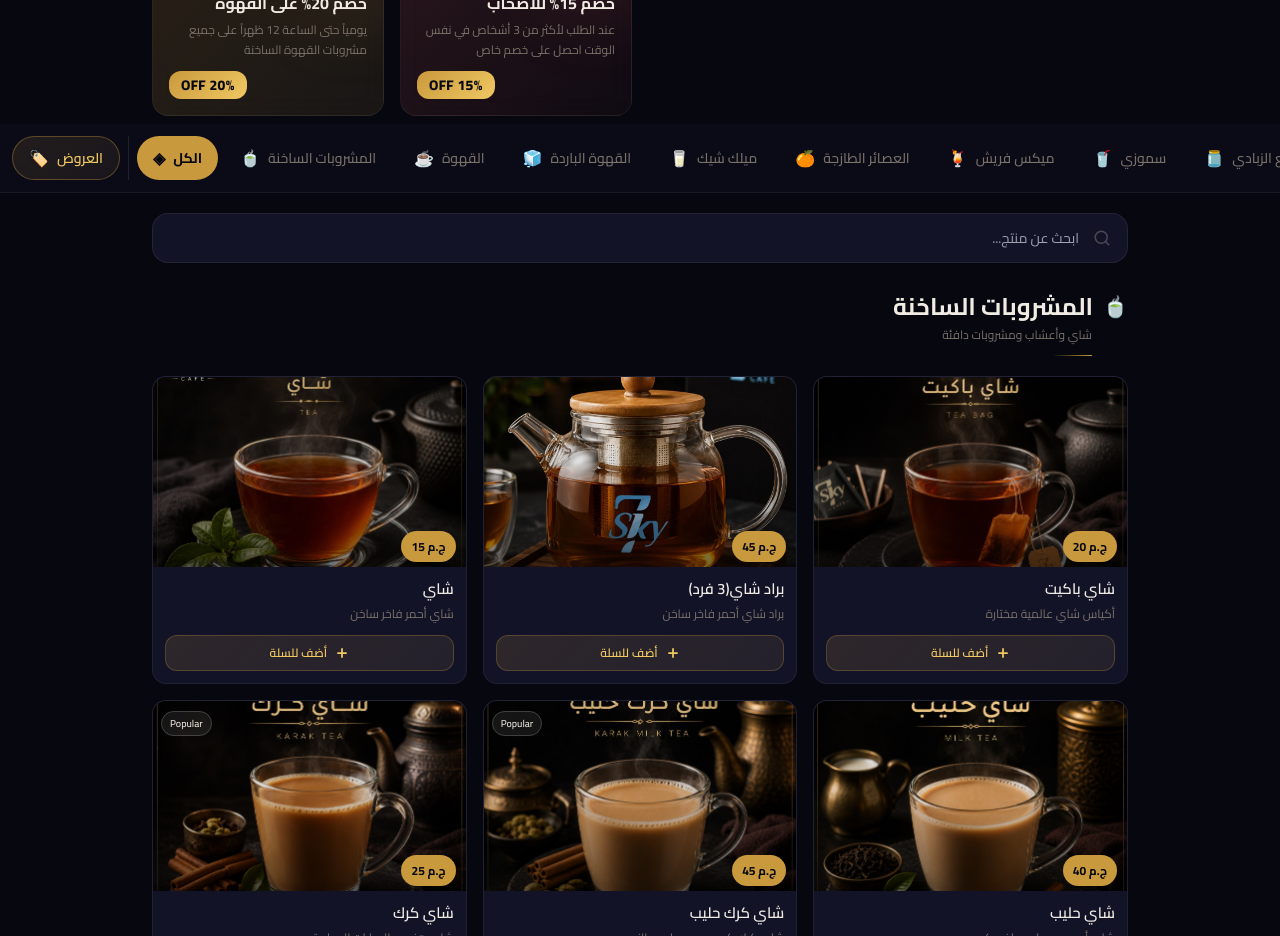
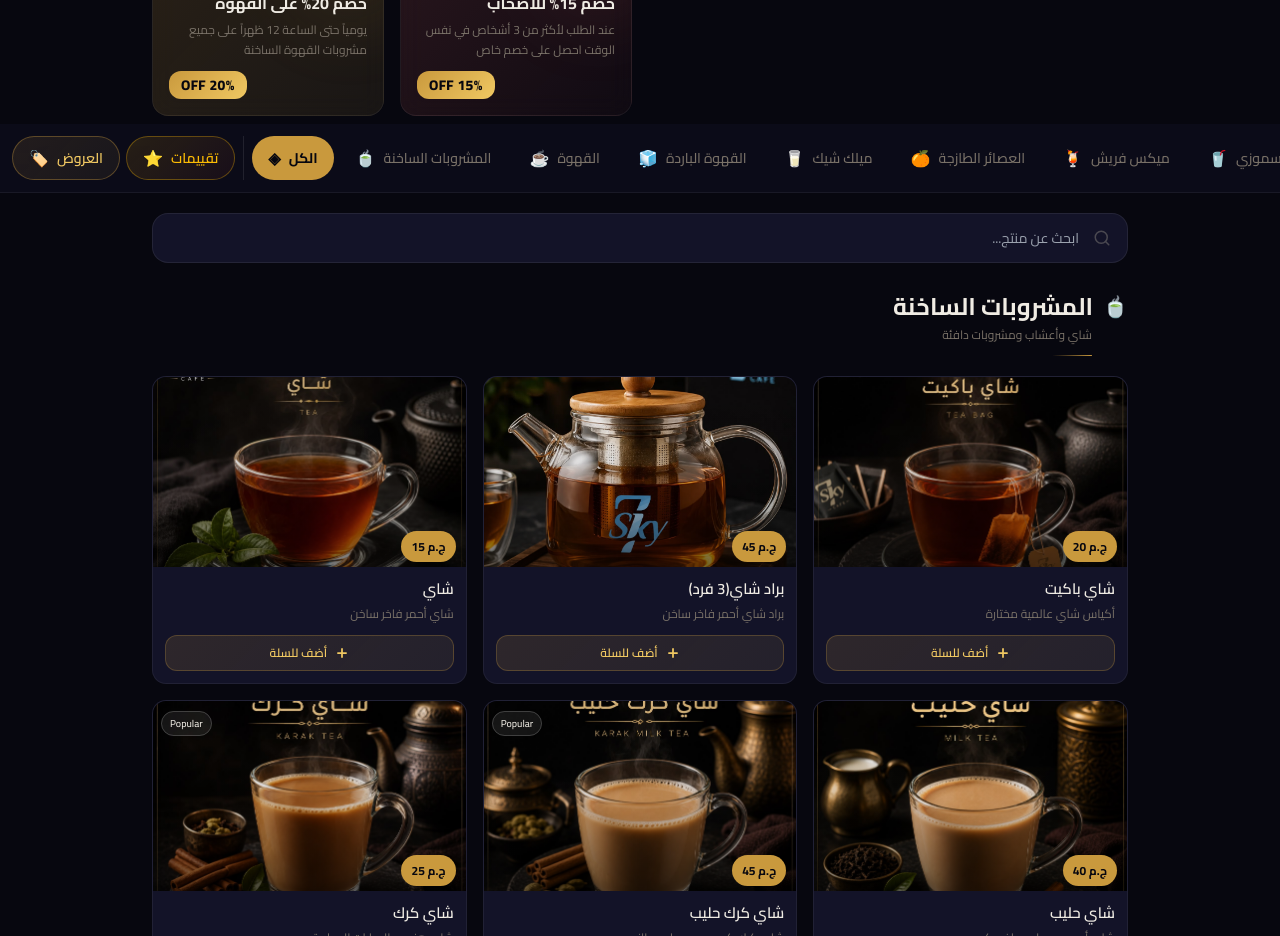
Before and after one commit to Eslam-muhamed/menu_NEW, a React (Vite) app: page / in a window 1280 px wide. Shown: the part 840-1776 px from the top of the page. Built offline with nearby package versions, Linux system fonts and the light colour scheme; a web font is replaced by a local one.

Commit message:
add shortcut feedback

```diff
--- a/src/components/features/CategoryNav.tsx
+++ b/src/components/features/CategoryNav.tsx
@@ -60,6 +60,24 @@
           <span>العروض</span>
         </button>
 
+        {/* ── Reviews shortcut ─────────────────────────── */}
+        <button
+          onClick={() => {
+            document.getElementById('google-reviews-section')?.scrollIntoView({ behavior: 'smooth', block: 'start' });
+          }}
+          className="flex items-center gap-2 px-4 py-2 rounded-full text-sm font-body font-semibold whitespace-nowrap flex-shrink-0 transition-all duration-300 min-h-[44px]"
+          style={{
+            background: 'linear-gradient(135deg, rgba(251,188,5,0.12), rgba(234,67,53,0.06))',
+            border: '1.5px solid rgba(251,188,5,0.32)',
+            color: '#fbbc05',
+            fontFamily: "'Cairo', 'Inter', system-ui, sans-serif",
+          }}
+          aria-label="تقييمات العملاء"
+        >
+          <span className="text-base leading-none" aria-hidden="true">⭐</span>
+          <span>تقييمات</span>
+        </button>
+
         {/* Divider */}
         <div
           className="flex-shrink-0 self-stretch w-px mx-0.5"
--- a/src/components/features/GoogleReviewSection.tsx
+++ b/src/components/features/GoogleReviewSection.tsx
@@ -201,6 +201,7 @@
 
   return (
     <section
+      id="google-reviews-section"
       ref={ref}
       style={{ paddingTop: '56px', paddingBottom: '16px', overflow: 'hidden' }}
       aria-label="تقييمات العملاء"
```
